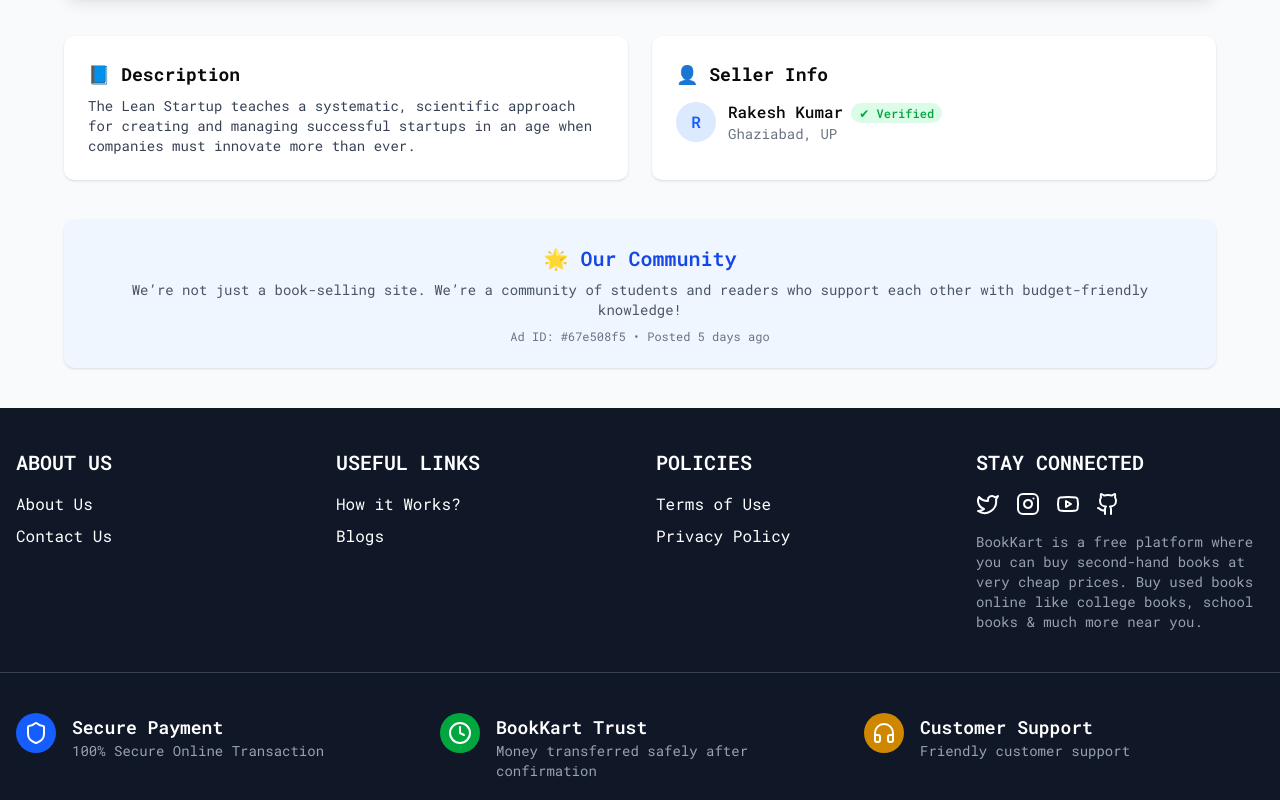
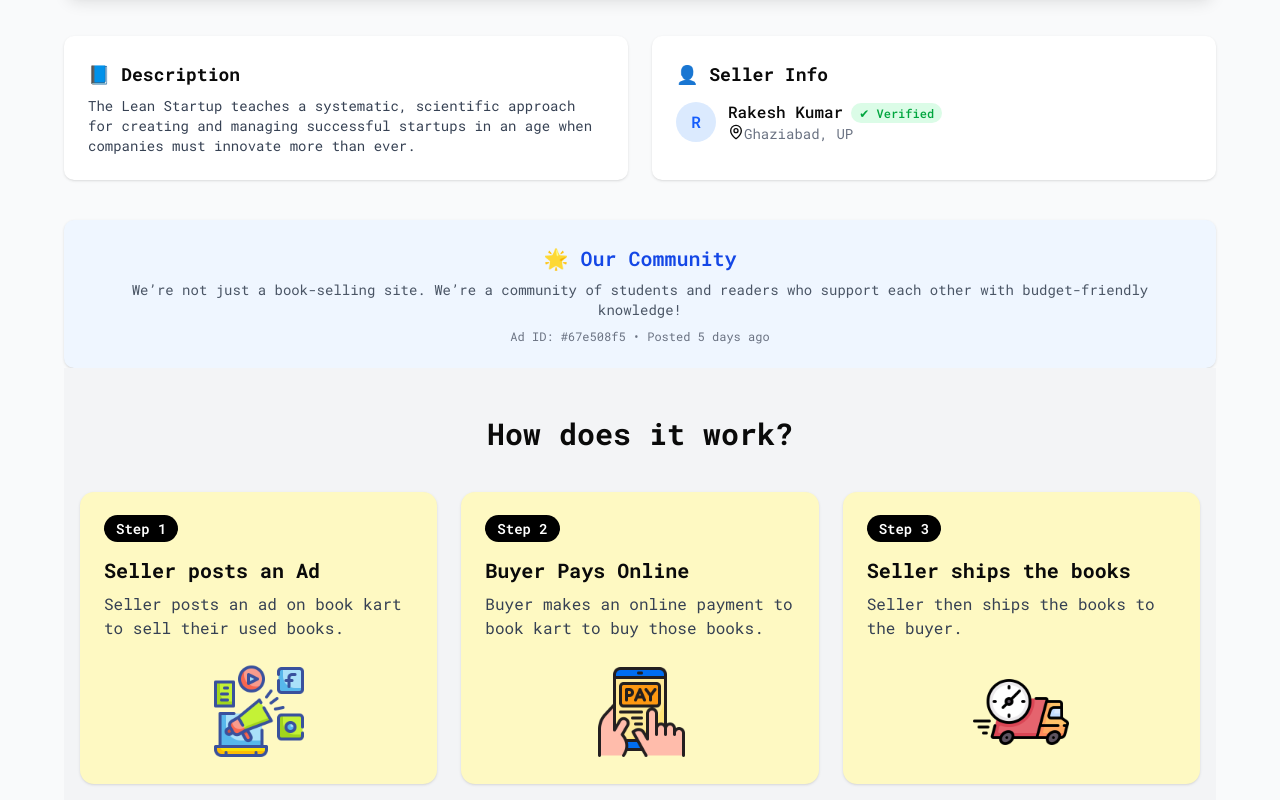
Before and after one commit to CodeXBuddy01/Book-Cart-2025, a Next.js app in the folder frontend/: page /books/1 in a window 1280 px wide. Shown: the part 740-1540 px from the top of the page. Built offline with nearby package versions, Linux system fonts and the light colour scheme; no server answers.

Commit message:
Fix How it Work Page

```diff
--- a/frontend/src/app/books/[id]/page.tsx
+++ b/frontend/src/app/books/[id]/page.tsx
@@ -1,6 +1,7 @@
 "use client";
 
 import { formatDistanceToNow } from "date-fns";
+import { MapPin } from "lucide-react";
 import Image from "next/image";
 import Link from "next/link";
 import { useParams } from "next/navigation";
@@ -27,7 +28,8 @@ const Page = () => {
     finalPrice: 250,
     edition: "2015",
     author: "Eric Ries",
-    description: "The Lean Startup teaches a systematic, scientific approach for creating and managing successful startups in an age when companies must innovate more than ever.",
+    description:
+      "The Lean Startup teaches a systematic, scientific approach for creating and managing successful startups in an age when companies must innovate more than ever.",
     shippingCharge: 0,
     createdAt: new Date(Date.now() - 5 * 24 * 60 * 60 * 1000),
     seller: {
@@ -37,17 +39,55 @@ const Page = () => {
     },
   };
 
-  const discount = book.price > book.finalPrice
-    ? Math.round(((book.price - book.finalPrice) / book.price) * 100)
-    : 0;
+  const discount =
+    book.price > book.finalPrice
+      ? Math.round(((book.price - book.finalPrice) / book.price) * 100)
+      : 0;
+
+  interface Step {
+    step: string;
+    title: string;
+    description: string;
+    image: {
+      src: string;
+      alt: string;
+    };
+  }
+
+  const steps: Step[] = [
+    {
+      step: "Step 1",
+      title: "Seller posts an Ad",
+      description: "Seller posts an ad on book kart to sell their used books.",
+      image: { src: "/icons/ads.png", alt: "Payment" },
+    },
+    {
+      step: "Step 2",
+      title: "Buyer Pays Online",
+      description:
+        "Buyer makes an online payment to book kart to buy those books.",
+      image: { src: "/icons/pay_online.png", alt: "Payment" },
+    },
+    {
+      step: "Step 3",
+      title: "Seller ships the books",
+      description: "Seller then ships the books to the buyer.",
+      image: { src: "/icons/fast-delivery.png", alt: "Payment" },
+    },
+  ];
 
   return (
     <div className="bg-gray-50 min-h-screen px-4 md:px-16 py-10">
       {/* Breadcrumb */}
       <div className="text-sm text-gray-500 mb-6">
-        <Link href="/" className="hover:underline">Home</Link> /
-        <Link href="/books" className="hover:underline ml-1">Books</Link> /
-        <span className="ml-1 text-black font-medium">{book.title}</span>
+        <Link href="/" className="hover:underline">
+          Home
+        </Link>{" "}
+        /
+        <Link href="/books" className="hover:underline ml-1">
+          Books
+        </Link>{" "}
+        /<span className="ml-1 text-black font-medium">{book.title}</span>
       </div>
 
       {/* Main Section */}
@@ -73,9 +113,19 @@ const Page = () => {
               <button
                 key={i}
                 onClick={() => setSelectedImage(i)}
-                className={`w-16 h-16 border rounded-md overflow-hidden ${selectedImage === i ? 'ring-2 ring-blue-500' : 'border-gray-300'}`}
+                className={`w-16 h-16 border rounded-md overflow-hidden ${
+                  selectedImage === i
+                    ? "ring-2 ring-blue-500"
+                    : "border-gray-300"
+                }`}
               >
-                <Image src={img} alt={`thumb-${i}`} width={64} height={64} className="object-cover w-full h-full" />
+                <Image
+                  src={img}
+                  alt={`thumb-${i}`}
+                  width={64}
+                  height={64}
+                  className="object-cover w-full h-full"
+                />
               </button>
             ))}
           </div>
@@ -85,23 +135,41 @@ const Page = () => {
         <div className="flex flex-col justify-between">
           <div className="space-y-2">
             <h1 className="text-2xl font-bold text-gray-900">{book.title}</h1>
-            <p className="text-sm text-gray-500">Posted {formatDistanceToNow(book.createdAt, { addSuffix: true })}</p>
+            <p className="text-sm text-gray-500">
+              Posted {formatDistanceToNow(book.createdAt, { addSuffix: true })}
+            </p>
 
             <div className="text-green-600 text-2xl font-semibold mt-2">
               ₹{book.finalPrice}
               {discount > 0 && (
-                <span className="text-gray-400 line-through ml-3 text-lg">₹{book.price}</span>
+                <span className="text-gray-400 line-through ml-3 text-lg">
+                  ₹{book.price}
+                </span>
               )}
             </div>
 
             <div className="mt-4 space-y-1 text-sm text-gray-700">
-              <p><strong>Author:</strong> {book.author}</p>
-              <p><strong>Edition:</strong> {book.edition}</p>
-              <p><strong>Condition:</strong> {book.condition}</p>
-              <p><strong>Category:</strong> {book.category}</p>
-              <p><strong>Course:</strong> {book.classType}</p>
-              <p><strong>Subject:</strong> {book.subject}</p>
-              <p><strong>Shipping:</strong> Free Delivery</p>
+              <p>
+                <strong>Author:</strong> {book.author}
+              </p>
+              <p>
+                <strong>Edition:</strong> {book.edition}
+              </p>
+              <p>
+                <strong>Condition:</strong> {book.condition}
+              </p>
+              <p>
+                <strong>Category:</strong> {book.category}
+              </p>
+              <p>
+                <strong>Course:</strong> {book.classType}
+              </p>
+              <p>
+                <strong>Subject:</strong> {book.subject}
+              </p>
+              <p>
+                <strong>Shipping:</strong> Free Delivery
+              </p>
             </div>
 
             <button className="mt-6 bg-blue-600 hover:bg-blue-700 text-white font-semibold py-2 px-6 rounded-lg shadow">
@@ -125,12 +193,18 @@ const Page = () => {
               {book.seller.name.charAt(0)}
             </div>
             <div>
-              <p className="font-medium">{book.seller.name}
+              <p className="font-medium">
+                {book.seller.name}
                 {book.seller.isVerified && (
-                  <span className="text-green-600 text-xs bg-green-100 px-2 py-0.5 ml-2 rounded-full">✔ Verified</span>
+                  <span className="text-green-600 text-xs bg-green-100 px-2 py-0.5 ml-2 rounded-full">
+                    ✔ Verified
+                  </span>
                 )}
               </p>
-              <p className="text-sm text-gray-500">{book.seller.location}</p>
+              <div className="flex">
+                <MapPin className="h-4 w-4" />
+                <p className="text-sm text-gray-500">{book.seller.location}</p>
+              </div>
             </div>
           </div>
         </div>
@@ -138,12 +212,43 @@ const Page = () => {
 
       {/* Community Section */}
       <div className="mt-10 bg-blue-50 p-6 rounded-lg text-center shadow-sm">
-        <h3 className="text-xl font-semibold mb-2 text-blue-700">🌟 Our Community</h3>
+        <h3 className="text-xl font-semibold mb-2 text-blue-700">
+          🌟 Our Community
+        </h3>
         <p className="text-sm text-gray-600">
-          We’re not just a book-selling site. We’re a community of students and readers who support each other with budget-friendly knowledge!
+          We’re not just a book-selling site. We’re a community of students and
+          readers who support each other with budget-friendly knowledge!
         </p>
-        <p className="mt-2 text-xs text-gray-500">Ad ID: #67e508f5 • Posted {formatDistanceToNow(book.createdAt)} ago</p>
+        <p className="mt-2 text-xs text-gray-500">
+          Ad ID: #67e508f5 • Posted {formatDistanceToNow(book.createdAt)} ago
+        </p>
       </div>
+
+      {/* How it Work Section */}
+      <section className="bg-gray-100 py-12 px-4">
+        <h2 className="text-3xl font-bold text-center mb-10">
+          How does it work?
+        </h2>
+        <div className="grid grid-cols-1 md:grid-cols-3 gap-6 max-w-6xl mx-auto">
+          {steps.map((stepItem, index) => (
+            <div
+              key={index}
+              className="bg-yellow-100 rounded-xl p-6 shadow hover:scale-[1.02] transition"
+            >
+              <span className="bg-black text-white text-sm px-3 py-1 rounded-full font-semibold">
+                {stepItem.step}
+              </span>
+              <h3 className="text-xl font-bold mt-4">{stepItem.title}</h3>
+              <p className="text-gray-700 mt-2">{stepItem.description}</p>
+              <img
+                src={stepItem.image.src}
+                alt={stepItem.image.alt}
+                className="w-24 h-24 mt-6 mx-auto"
+              />
+            </div>
+          ))}
+        </div>
+      </section>
     </div>
   );
 };
```
